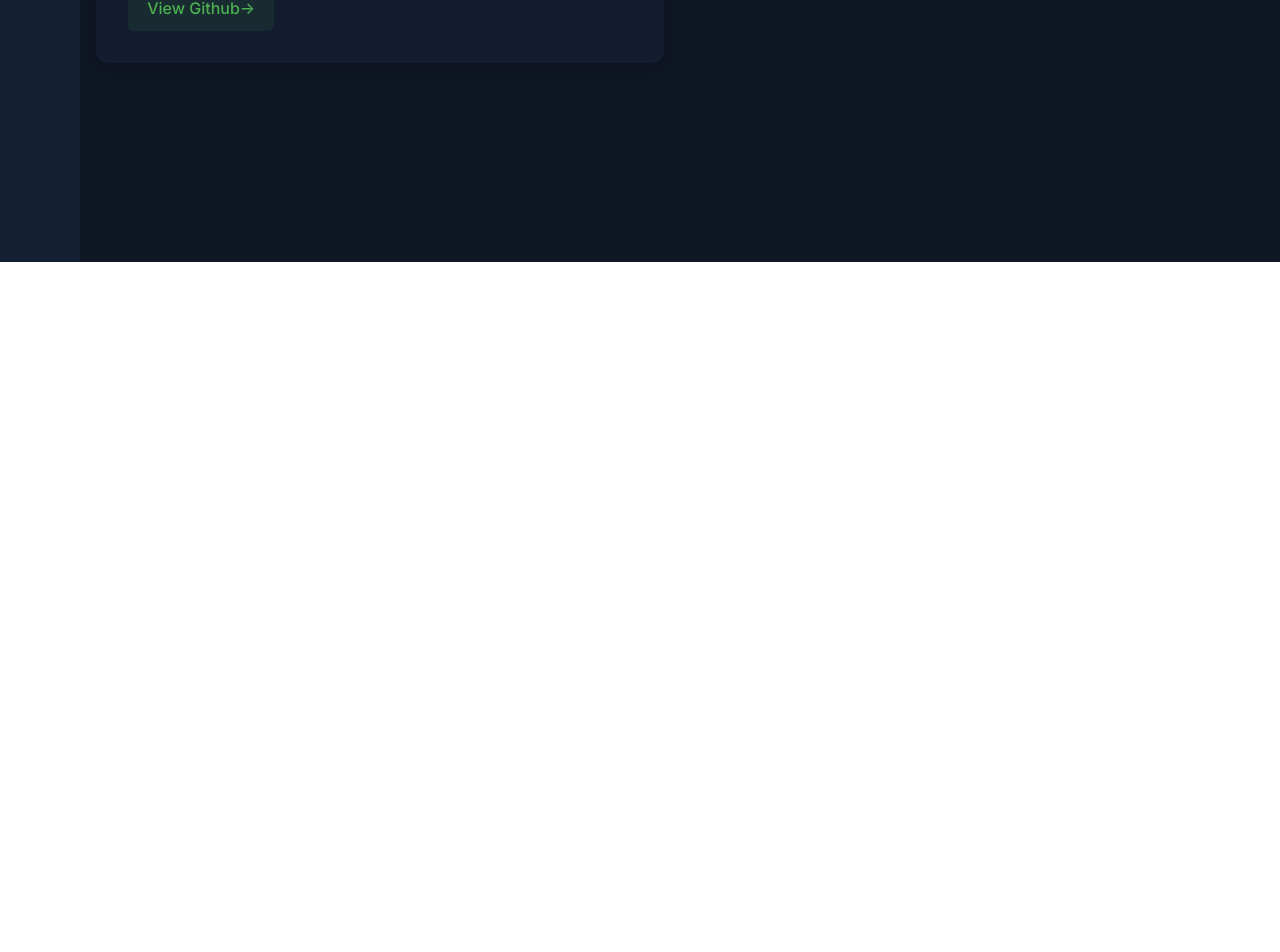
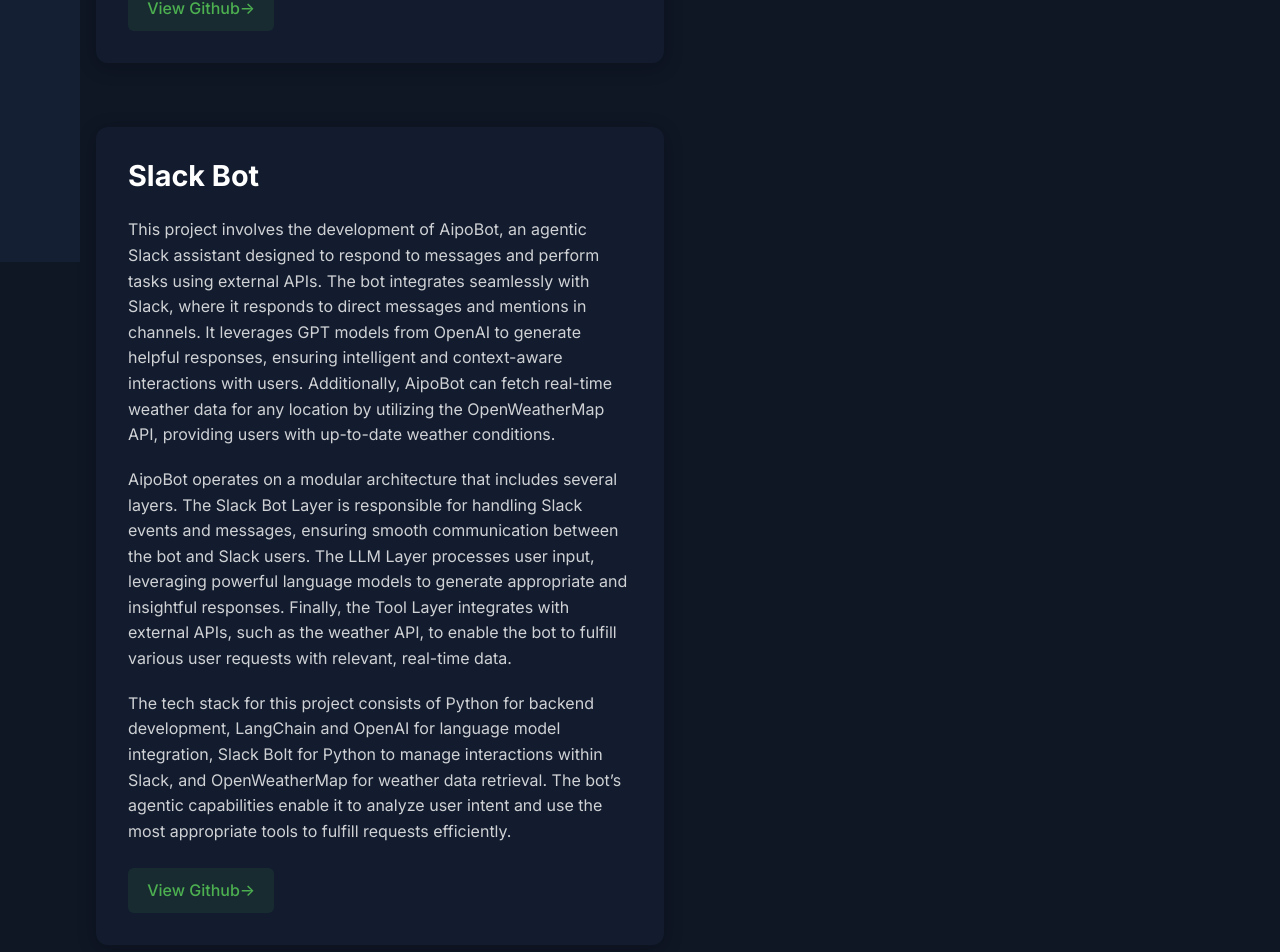
Before and after one commit to WillyOwl/personal_website, a React (Vite) app: page /projects in a window 1280 px wide. Shown: the part 538-1490 px from the top of the page. Before the commit the page ends 800 px from the top, so only its background shows below. Built offline with nearby package versions, Linux system fonts and the light colour scheme; the HTML template or start-up script is replaced by a standard one.

Commit message:
Push new projects on the page

```diff
--- a/src/pages/ProjectsPage.tsx
+++ b/src/pages/ProjectsPage.tsx
@@ -119,6 +119,33 @@
 
         </ProjectsGrid>
       </PageContent>
+
+      <PageContent>
+        <ProjectsGrid>
+          <ProjectCard>
+            <ProjectHeader>
+
+              <ProjectTitle>Slack Bot</ProjectTitle>
+              <ProjectDescription>
+                <p>
+                This project involves the development of AipoBot, an agentic Slack assistant designed to respond to messages and perform tasks using external APIs. The bot integrates seamlessly with Slack, where it responds to direct messages and mentions in channels. It leverages GPT models from OpenAI to generate helpful responses, ensuring intelligent and context-aware interactions with users. Additionally, AipoBot can fetch real-time weather data for any location by utilizing the OpenWeatherMap API, providing users with up-to-date weather conditions.
+                </p>
+                <p>
+                AipoBot operates on a modular architecture that includes several layers. The Slack Bot Layer is responsible for handling Slack events and messages, ensuring smooth communication between the bot and Slack users. The LLM Layer processes user input, leveraging powerful language models to generate appropriate and insightful responses. Finally, the Tool Layer integrates with external APIs, such as the weather API, to enable the bot to fulfill various user requests with relevant, real-time data.
+                </p>
+                <p>
+                 The tech stack for this project consists of Python for backend development, LangChain and OpenAI for language model integration, Slack Bolt for Python to manage interactions within Slack, and OpenWeatherMap for weather data retrieval. The bot’s agentic capabilities enable it to analyze user intent and use the most appropriate tools to fulfill requests efficiently.
+                </p>
+
+              </ProjectDescription>
+              <ProjectButton href="https://github.com/WillyOwl/Slack-Bot" target="_blank" rel="noopener noreferrer">
+                View Github <span>→</span>
+              </ProjectButton>
+            </ProjectHeader>
+          </ProjectCard>
+
+        </ProjectsGrid>
+      </PageContent>
     </PageContainer>
   );
 };
```
Also changed, not shown: 1 other file (tests, documents, lock files or other folders).
